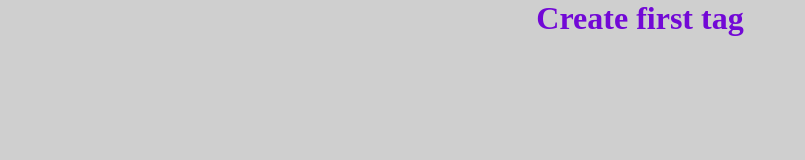
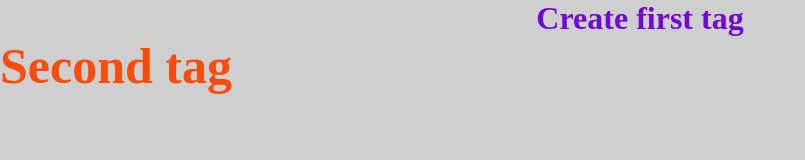
Before and after one commit to VolodymyrReb/advance, a plain HTML site: page index.html in a window 1280 px wide. Shown: the whole page, without its empty margins (0-805 px from the left). Drawn offline with Linux system fonts and the light colour scheme.

Commit message:
create new tag

```diff
--- a/css/main.css
+++ b/css/main.css
@@ -12,3 +12,8 @@ h1{
     color: rgb(114, 8, 214);
     text-align: center;
 }
+
+h2{
+    font-size: 50px;
+    color: rgb(250, 76, 12);
+}
--- a/index.html
+++ b/index.html
@@ -7,10 +7,7 @@
     <link rel="stylesheet" href="./css/main.css">
 </head>
 <body>
-
 <h1>Create first tag</h1>
-
-
-
+<h2>Second tag</h2>
 </body>
 </html>
```
Also changed, not shown: 1 other file.
